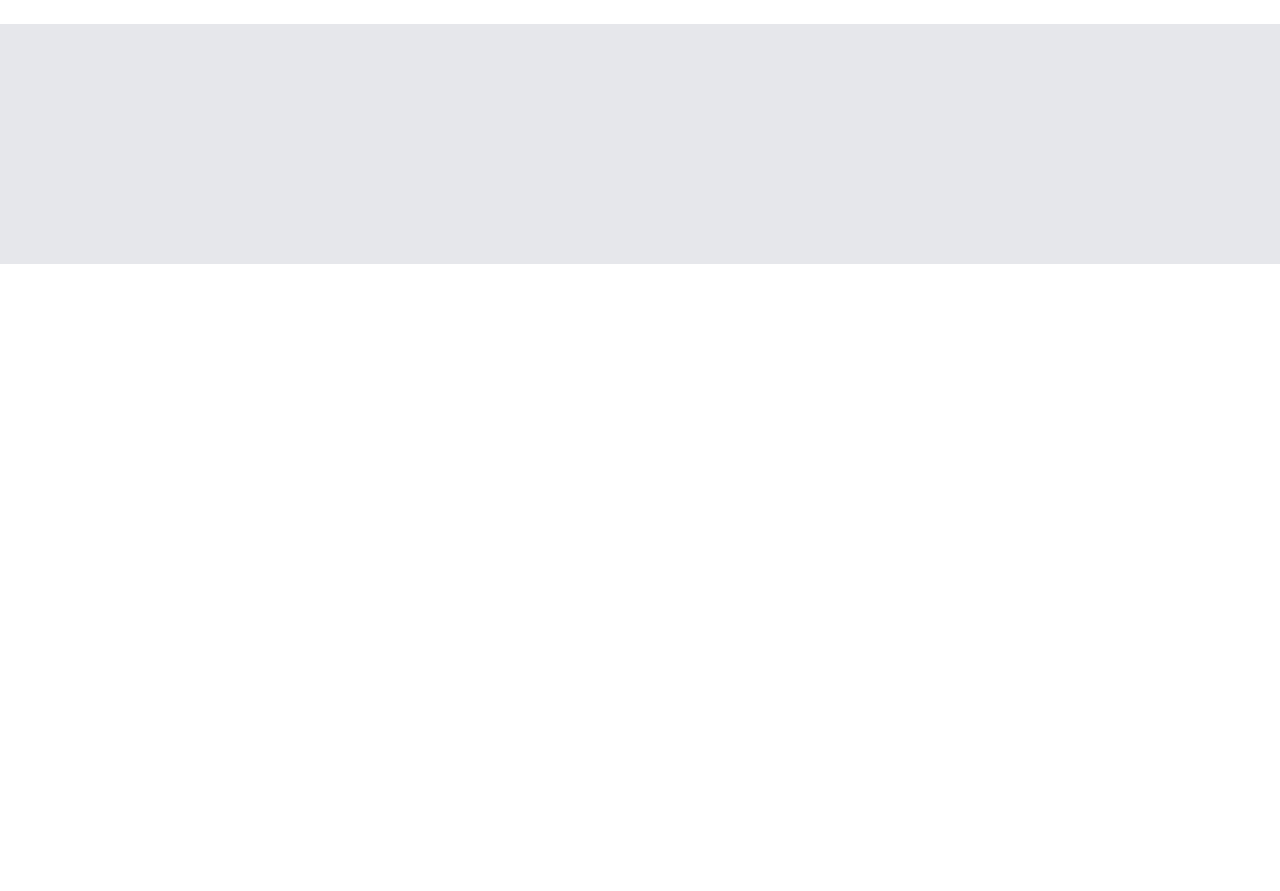
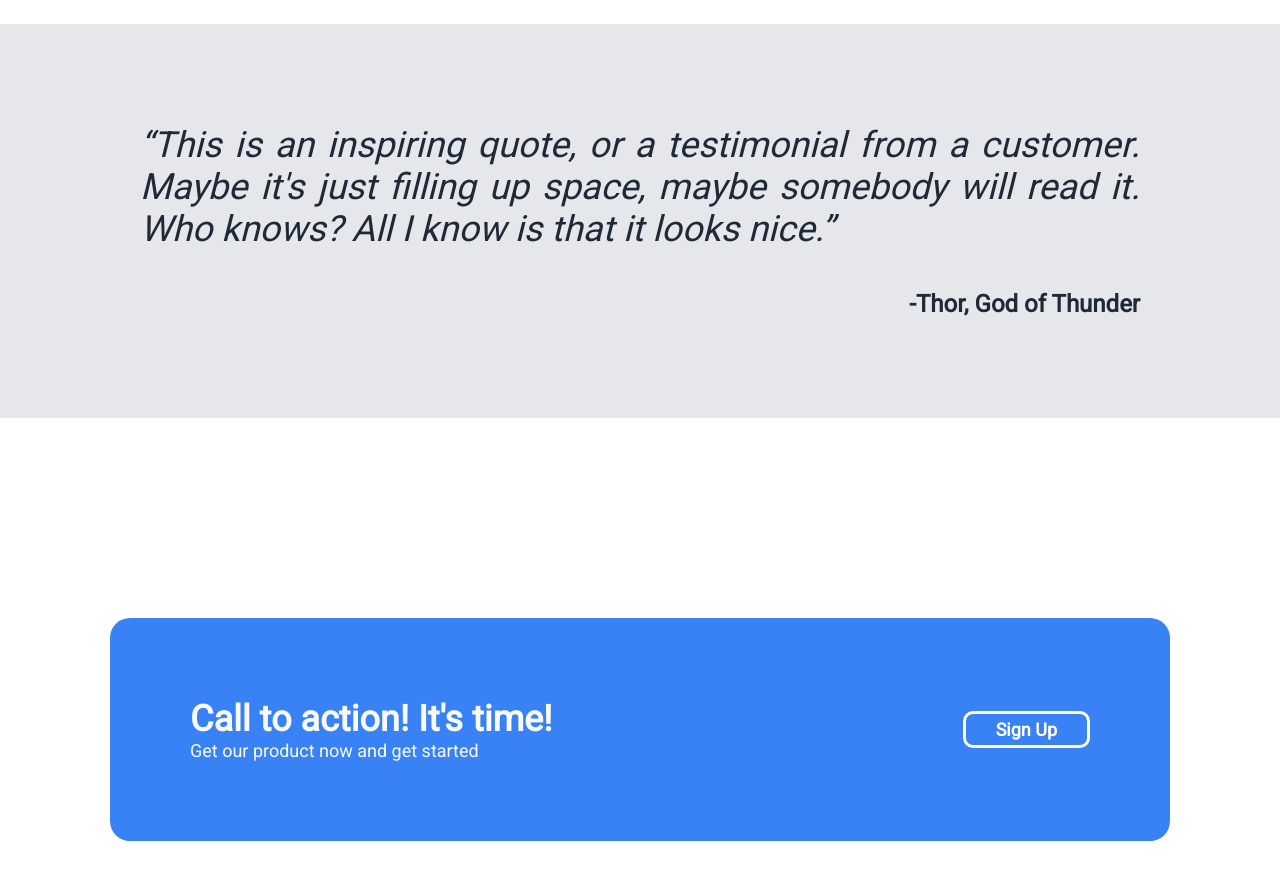
Before and after one commit to simon-wdev/landing-page-design, a plain HTML site: page index.html in a window 1280 px wide. Shown: the part 1200-2091 px from the top of the page. Before the commit the page ends 1464 px from the top, so only its background shows below. Drawn offline with Linux system fonts and the light colour scheme.

Commit message:
Make CTA Section
Finished Call to Action layout, fonts and colors

```diff
--- a/index.html
+++ b/index.html
@@ -61,8 +61,20 @@
 
     <section id="quote">
         <div class="quote-container">
-            <p class="quote"></p>
-            <p class="author"></p>
+            <p class="quote"><q>This is an inspiring quote, or a testimonial from a customer. Maybe it's just filling up space, maybe somebody will read it. Who knows? All I know is that it looks nice.</q></p>
+            <p class="author">-Thor, God of Thunder</p>
+        </div>
+    </section>
+
+    <section id="cta">
+        <div class="cta-container">
+            <div class="cta-text">
+                <h3>Call to action! It's time!</h3>
+                <p>Get our product now and get started</p>
+            </div>
+            <div class="cta-link">
+            <a class="cta-link" href="Sign Up">Sign Up</a>
+            </div>
         </div>
     </section>
 </body>
--- a/style/style.css
+++ b/style/style.css
@@ -128,6 +128,7 @@
     display: flex;
     justify-content: center;
     background-color: #E5E7EB;
+    margin-bottom: 200px;
 }
 
 .quote-container{
@@ -153,3 +154,48 @@
     font-weight: 900;
     font-size: 24px;
 }
+
+#cta{
+    display: flex;
+    justify-content: center;
+}
+
+.cta-text{
+    display: flex;
+    flex-direction: column;
+}
+
+.cta-text h3{
+    font-size: 36px;
+    color: #F9FAF8;
+}
+
+.cta-text p{
+    font-size: 18px;
+    color: #F9FAF8;
+}
+
+.cta-container{
+    display: flex;
+    justify-content: space-between;
+    width: 900px;
+    background-color: #3882F6;
+    padding: 80px;
+    margin-bottom: 50px;
+    border-radius: 20px;
+}
+
+.cta-link{
+    align-self: center;
+}
+
+.cta-link a{
+    text-decoration: none;
+    font-size: 18px;
+    font-weight: 900;
+    color: white;
+    border: solid, white;
+    border-radius: 10px;
+    padding: 5px 30px 5px 30px;
+
+}
```
